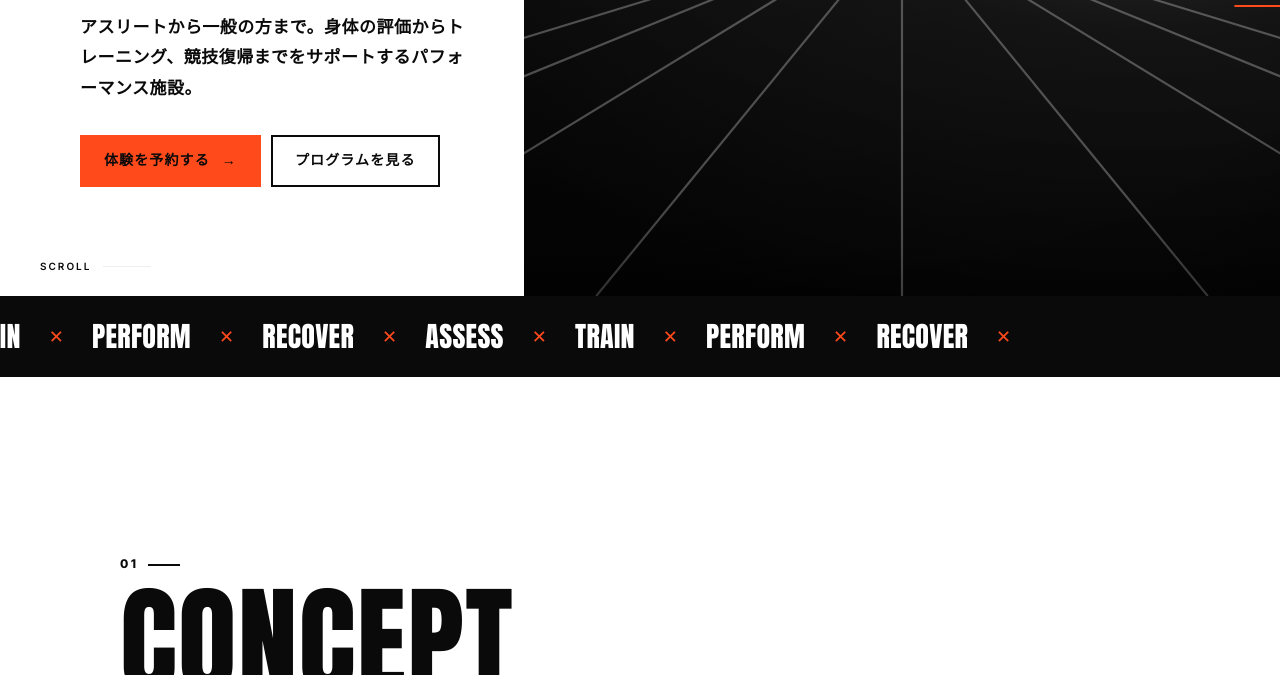
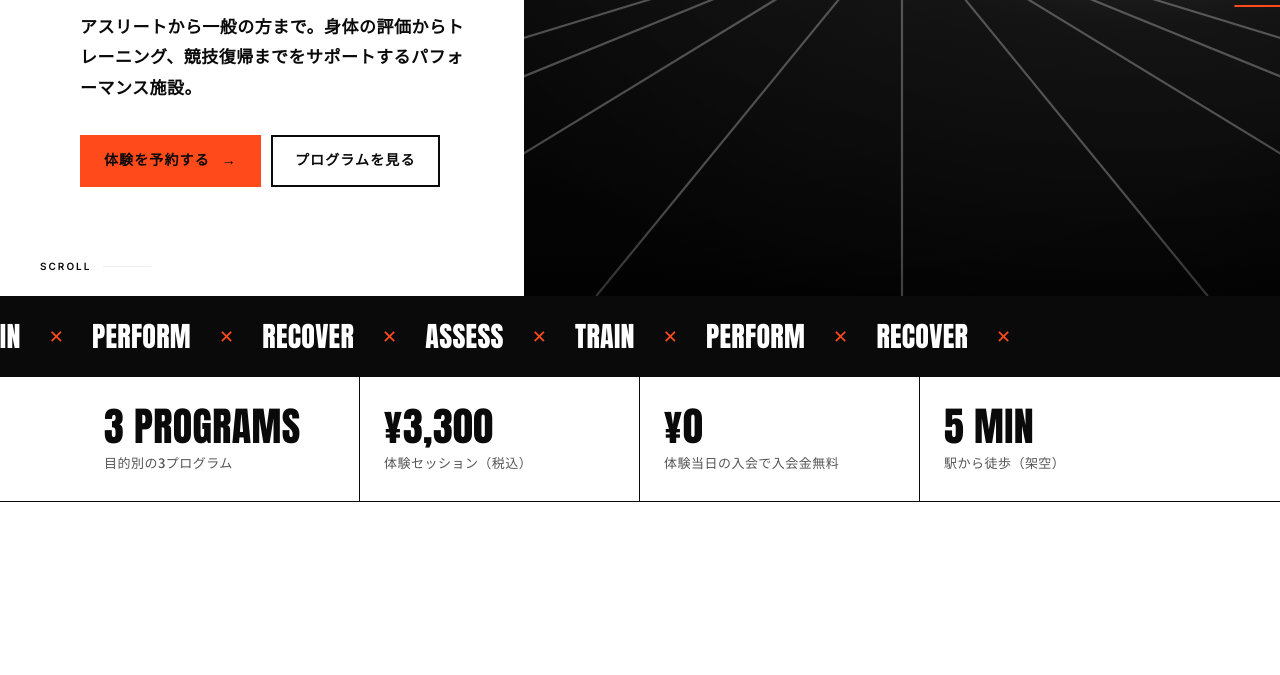
Before and after one commit to sonoda-pt-web/move-beyond, a plain HTML site: page index.html in a window 1280 px wide. Shown: the part 504-1179 px from the top of the page. Drawn offline with Linux system fonts and the light colour scheme.

Commit message:
トップページのヒーロー直後に要点の帯を追加
Co-Authored-By: Claude Opus 5.5 <noreply@anthropic.com>
Claude-Session: https://claude.ai/code/session_01CDYNB28gaGKJKFAnJf7zr8

```diff
--- a/index.html
+++ b/index.html
@@ -68,6 +68,16 @@
         <span>ASSESS</span><span>✕</span><span>TRAIN</span><span>✕</span><span>PERFORM</span><span>✕</span><span>RECOVER</span><span>✕</span>
       </div>
     </div>
+
+    <!-- HIGHLIGHTS -->
+    <nav class="highlights" aria-label="MOVE BEYONDの要点">
+      <ul class="highlights__list">
+        <li><a href="#program" class="highlights__item"><span class="highlights__en">3 PROGRAMS</span><span class="highlights__ja">目的別の3プログラム</span></a></li>
+        <li><a href="#price" class="highlights__item"><span class="highlights__en">¥3,300</span><span class="highlights__ja">体験セッション（税込）</span></a></li>
+        <li><a href="#price" class="highlights__item"><span class="highlights__en">¥0</span><span class="highlights__ja">体験当日の入会で<wbr>入会金無料</span></a></li>
+        <li><a href="#access" class="highlights__item"><span class="highlights__en">5 MIN</span><span class="highlights__ja">駅から徒歩（架空）</span></a></li>
+      </ul>
+    </nav>
 
     <!-- CONCEPT -->
     <section class="section concept" id="concept">
--- a/style.css
+++ b/style.css
@@ -240,6 +240,32 @@ ul, ol { padding: 0; list-style: none; }
 .marquee__track span { font-family: var(--en); font-size: 28px; letter-spacing: var(--ls-head); }
 .marquee__track span:nth-child(even) { color: var(--accent); font-family: var(--sub); font-size: 18px; align-self: center; }
 @keyframes marquee { to { transform: translateX(-50%); } }
+
+/* ---------- Highlights（ファーストビュー直後の要点の帯） ---------- */
+.highlights { background: var(--white); border-bottom: var(--line-thin) solid var(--black); }
+.highlights__list { display: grid; grid-template-columns: repeat(2, minmax(0, 1fr)); max-width: 1120px; margin: 0 auto; }
+.highlights__list li { border-right: var(--line-thin) solid var(--black); border-bottom: var(--line-thin) solid var(--black); }
+.highlights__list li:nth-child(2n) { border-right: 0; }
+.highlights__list li:nth-child(n+3) { border-bottom: 0; }
+.highlights__item {
+  display: flex; flex-direction: column; gap: 6px; height: 100%;
+  padding: 20px 14px; color: var(--black); text-decoration: none;
+}
+.highlights__en { font-family: var(--en); font-size: clamp(24px, 8vw, 30px); line-height: 1.05; letter-spacing: var(--ls-head); white-space: nowrap; }
+.highlights__ja { font-size: 12px; font-weight: 500; line-height: 1.5; color: #555; word-break: keep-all; overflow-wrap: anywhere; }
+.highlights__item:focus-visible { outline-offset: -3px; }
+@media (min-width: 768px) {
+  .highlights__list { grid-template-columns: repeat(4, minmax(0, 1fr)); }
+  .highlights__list li { border-bottom: 0; }
+  .highlights__list li:nth-child(2n) { border-right: var(--line-thin) solid var(--black); }
+  .highlights__list li:last-child { border-right: 0; }
+  .highlights__item { padding: 28px 16px; }
+  .highlights__en { font-size: clamp(26px, 3.4vw, 40px); }
+  .highlights__ja { font-size: 13px; }
+}
+@media (min-width: 1024px) {
+  .highlights__item { padding: 28px 24px; }
+}
 
 /* ---------- Section heading ---------- */
 .sec-head { margin-bottom: 48px; position: relative; }
```
